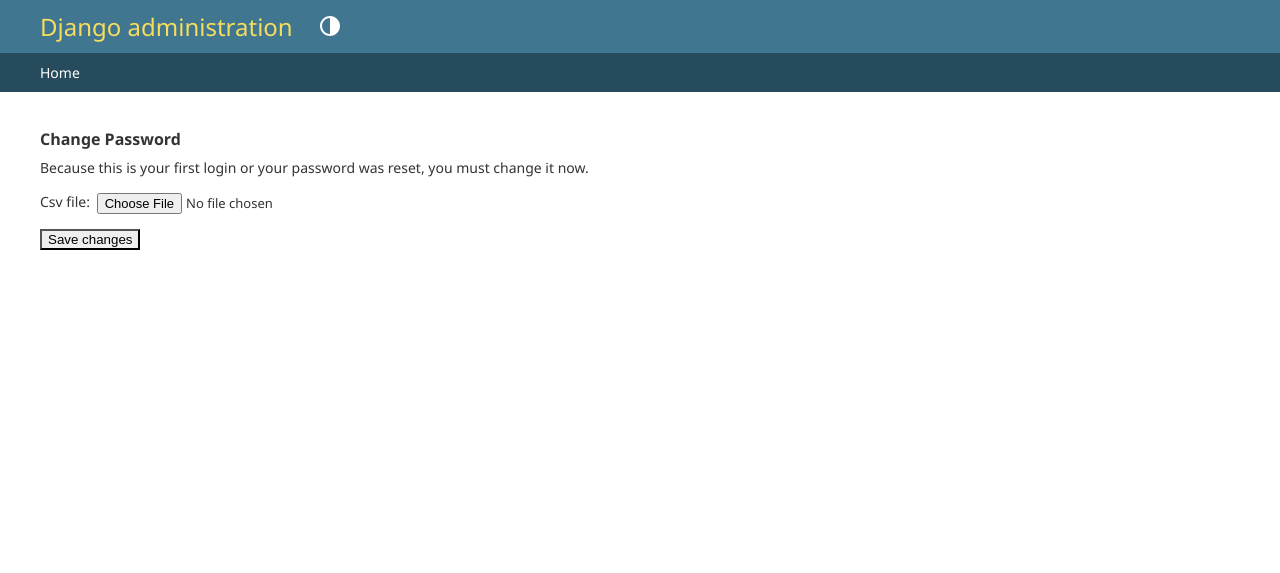
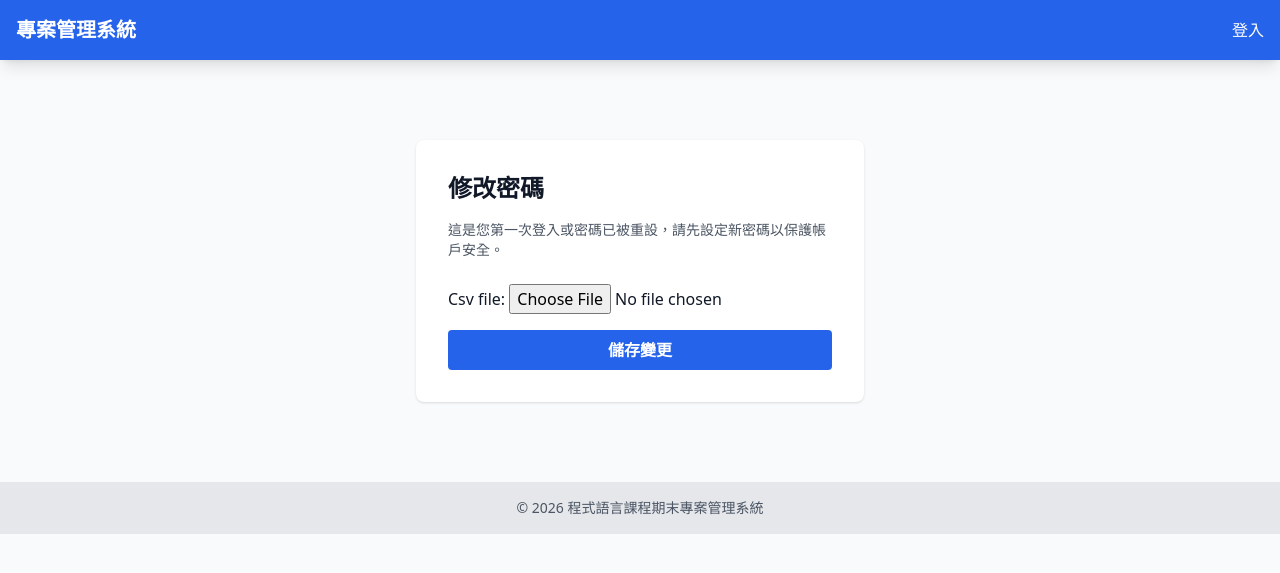
Before and after one commit to nlhsueh/term_prj, a Django app: template templates/registration/password_change_form.html in a window 1280 px wide. Shown: the top 573 px of the page. Run offline with Django 5.2, Linux system fonts and the light colour scheme; the template is opened without the code that fills it: values that come from a table or form of the project are taken from there, others are empty; parts of the project's set-up code (start-up, migrations or seed data) failed here and were passed over; some libraries are stand-ins or nearby versions.

Commit message:
Fix student login password initialization and update password change templates

```diff
--- a/projects/admin.py
+++ b/projects/admin.py
@@ -86,7 +86,7 @@ class CourseAdmin(admin.ModelAdmin):
                                 'role': 'student',
                             }
                         )
-                        if created:
+                        if created or not user.has_changed_password:
                             user.set_password(password)
                             user.save()
 
--- a/templates/registration/password_change_form.html
+++ b/templates/registration/password_change_form.html
@@ -1,10 +1,17 @@
-{% extends "admin/base_site.html" %}
+{% extends "base.html" %}
 {% block content %}
-<h2>Change Password</h2>
-<p>Because this is your first login or your password was reset, you must change it now.</p>
-<form method="post">
-    {% csrf_token %}
-    {{ form.as_p }}
-    <button type="submit" class="btn btn-primary">Save changes</button>
-</form>
+<div class="max-w-md mx-auto bg-white p-8 rounded-lg shadow mt-12">
+    <h2 class="text-2xl font-bold mb-4">修改密碼</h2>
+    <p class="text-gray-600 mb-6 text-sm">這是您第一次登入或密碼已被重設，請先設定新密碼以保護帳戶安全。</p>
+    <form method="post" class="space-y-4">
+        {% csrf_token %}
+        <div class="space-y-2">
+            {{ form.as_p }}
+        </div>
+        <div class="mt-8">
+            <button type="submit"
+                class="w-full bg-blue-600 text-white py-2 rounded font-bold hover:bg-blue-700">儲存變更</button>
+        </div>
+    </form>
+</div>
 {% endblock %}
```
Also changed, not shown: templates/registration/password_change_done.html (+6 -4 lines).
